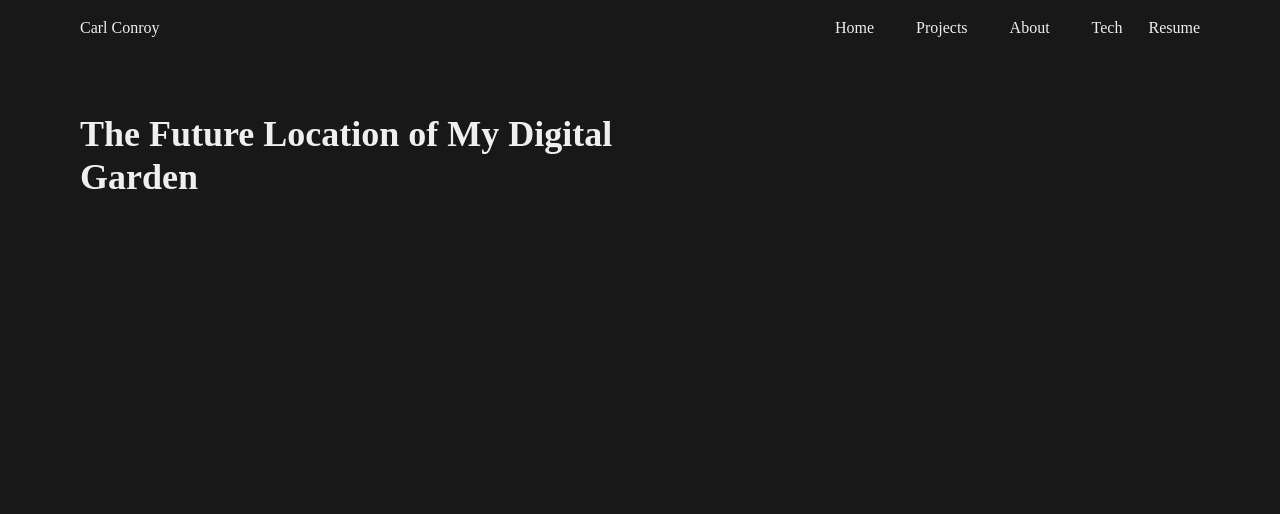
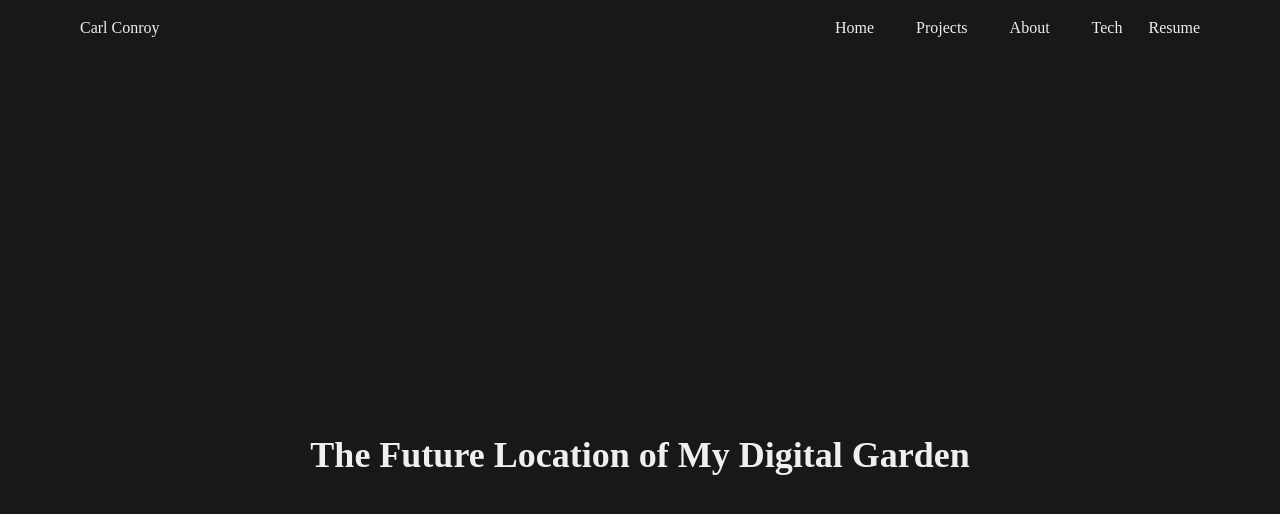
Before and after one commit to CarlinCharge/carlconroyv2, a Next.js app: page / in a window 1280 px wide. Shown: the top 514 px of the page. Built offline with nearby package versions, Linux system fonts and the light colour scheme.

Commit message:
fixed index

```diff
--- a/src/pages/index.tsx
+++ b/src/pages/index.tsx
@@ -13,9 +13,10 @@ export default function Home() {
       </Head>
       <main>
         <Layout>
-          <Flex direction="column"></Flex>
-          <Flex justify="center" width="50vw">
-            <Center w="50%" h="200px" position="absolute">
+          <Flex direction="row"></Flex>
+
+          <Flex justify="center">
+            <Center minH="100vh" width="100%">
               <Heading>The Future Location of My Digital Garden</Heading>
             </Center>
           </Flex>
```
